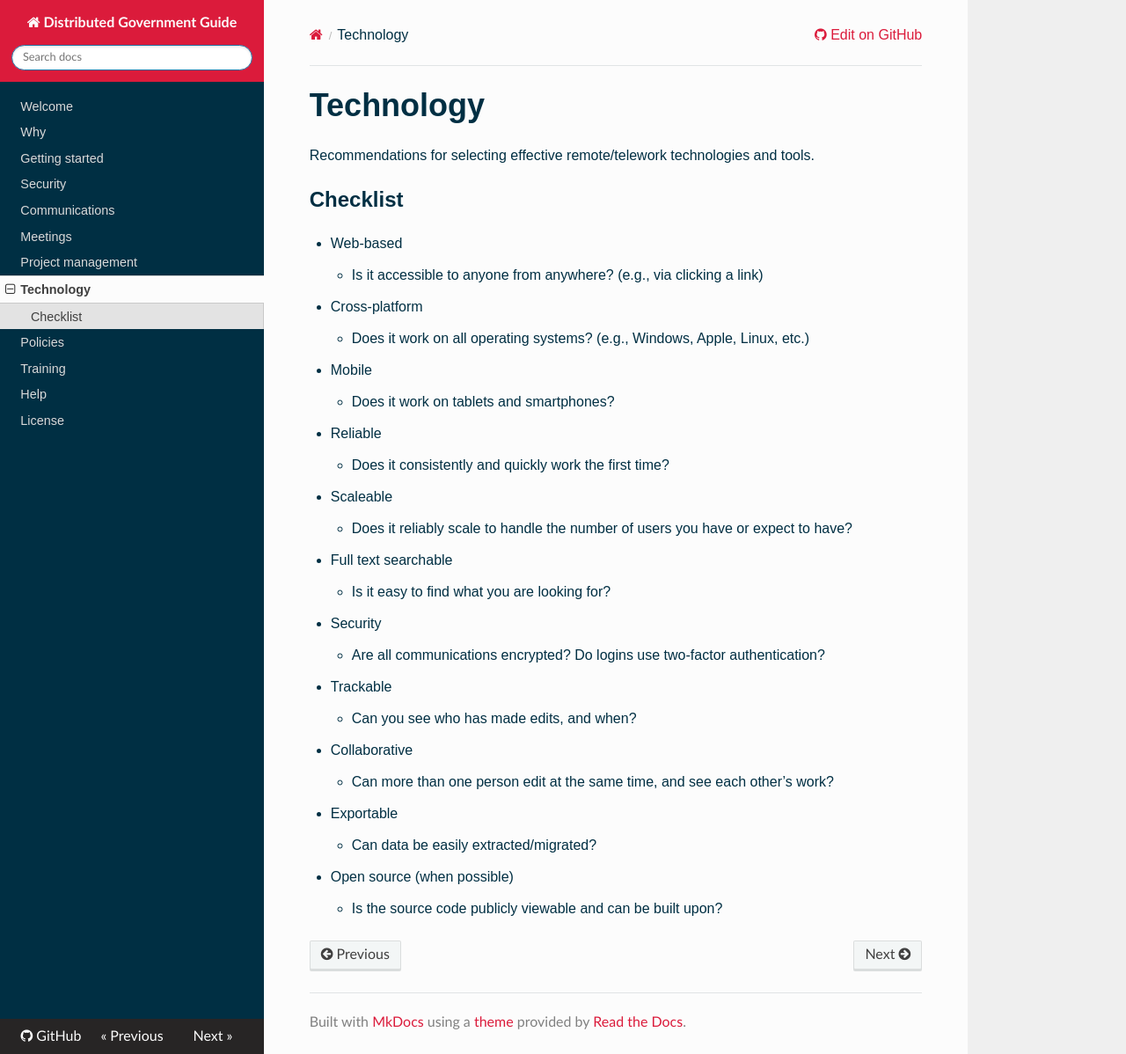
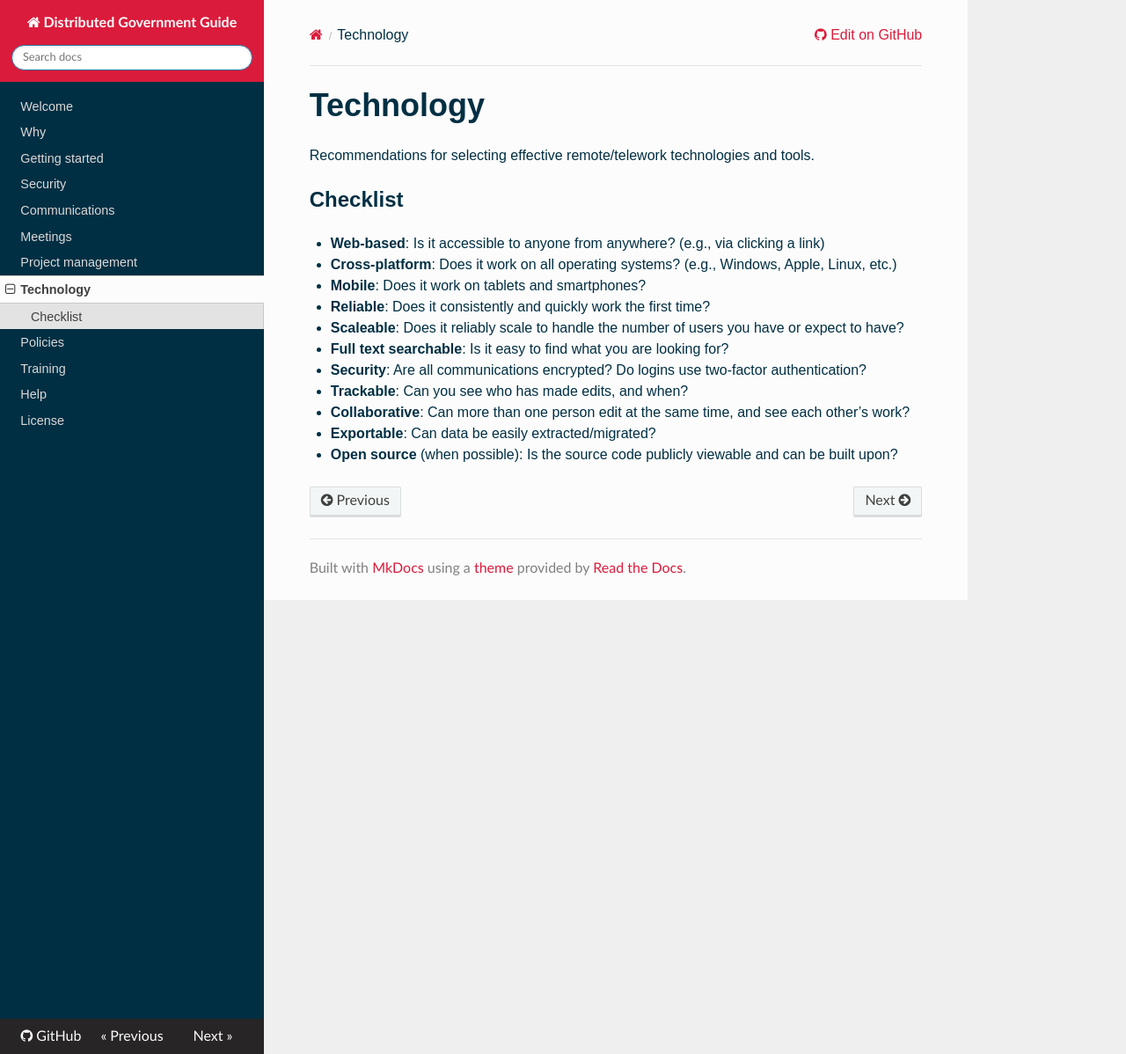
Before and after one commit to distributedgov/guide, an MkDocs documentation site: the page built from docs/technology.md, in a window 1280 px wide and 1198 px high. Shown: the whole window at 88% size. Built offline with MkDocs 1.6.1, drawn with Linux system fonts in a browser that asks for light colours; nearby versions of some CDN libraries; old or Windows-style settings are respelled for this version of MkDocs.

Commit message:
Update technology.md

```diff
--- a/docs/technology.md
+++ b/docs/technology.md
@@ -4,46 +4,24 @@ Recommendations for selecting effective remote/telework technologies and tools.
 
 ## Checklist
 
-* Web-based
-    * Is it accessible to anyone from anywhere? (e.g., via clicking a link)
+* **Web-based**: Is it accessible to anyone from anywhere? (e.g., via clicking a link)
 
+* **Cross-platform**: Does it work on all operating systems? (e.g., Windows, Apple, Linux, etc.)
 
-* Cross-platform
-    * Does it work on all operating systems? (e.g., Windows, Apple, Linux, etc.)
+* **Mobile**: Does it work on tablets and smartphones?
 
+* **Reliable**: Does it consistently and quickly work the first time?
 
-* Mobile
+* **Scaleable**: Does it reliably scale to handle the number of users you have or expect to have?
 
-    * Does it work on tablets and smartphones?
+* **Full text searchable**: Is it easy to find what you are looking for?
 
-* Reliable
+* **Security**: Are all communications encrypted? Do logins use two-factor authentication?
 
-    * Does it consistently and quickly work the first time?
+* **Trackable**: Can you see who has made edits, and when?
 
-* Scaleable
+* **Collaborative**: Can more than one person edit at the same time, and see each other’s work?
 
-    * Does it reliably scale to handle the number of users you have or expect to have?
+* **Exportable**: Can data be easily extracted/migrated?
 
-* Full text searchable
-
-    * Is it easy to find what you are looking for?
-
-* Security
-
-    * Are all communications encrypted? Do logins use two-factor authentication?
-
-* Trackable
-
-    * Can you see who has made edits, and when?
-
-* Collaborative
-
-    * Can more than one person edit at the same time, and see each other’s work?
-
-* Exportable
-
-    * Can data be easily extracted/migrated?
-
-* Open source (when possible)
-
-    * Is the source code publicly viewable and can be built upon?
+* **Open source** (when possible): Is the source code publicly viewable and can be built upon?
```
